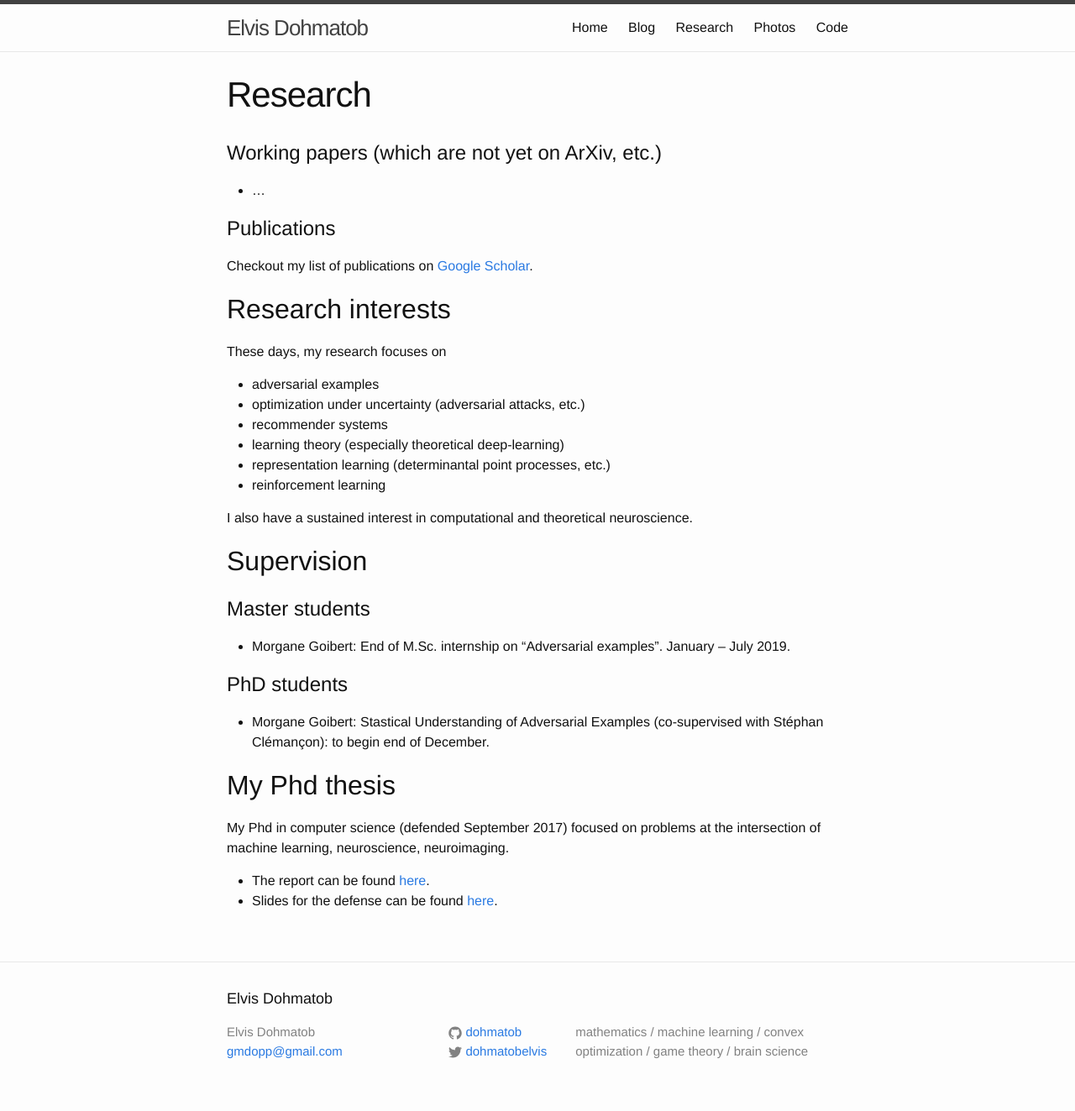
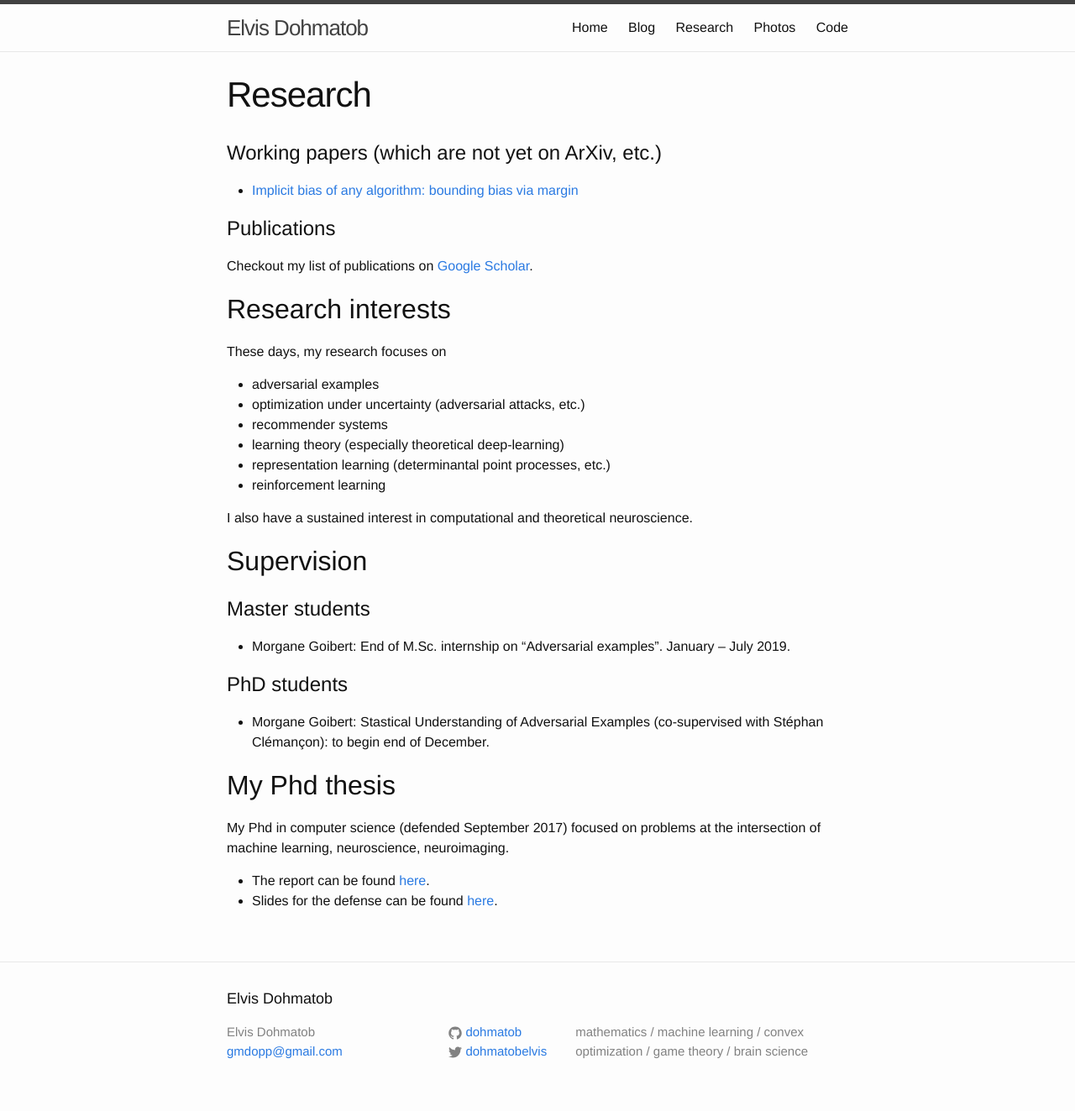
Before and after one commit to dohmatob/dohmatob.github.io, a Jekyll site: the page built from research.md, in a window 1280 px wide. Shown: the whole page at 84% size. Built offline with Jekyll 4.4.1, drawn with Linux system fonts in a browser that asks for light colours.

Commit message:
update of preprint on implicit bias

```diff
--- a/research.md
+++ b/research.md
@@ -7,7 +7,7 @@ order: 3
 
 Working papers (which are not yet on ArXiv, etc.)
 ==============
-- ...
+- <a href="/assets/preprints/2020-11-11-implicit-bias.pdf">Implicit bias of any algorithm: bounding bias via margin</a>
 
 
 Publications
```
Also changed, not shown: 1 other file.
